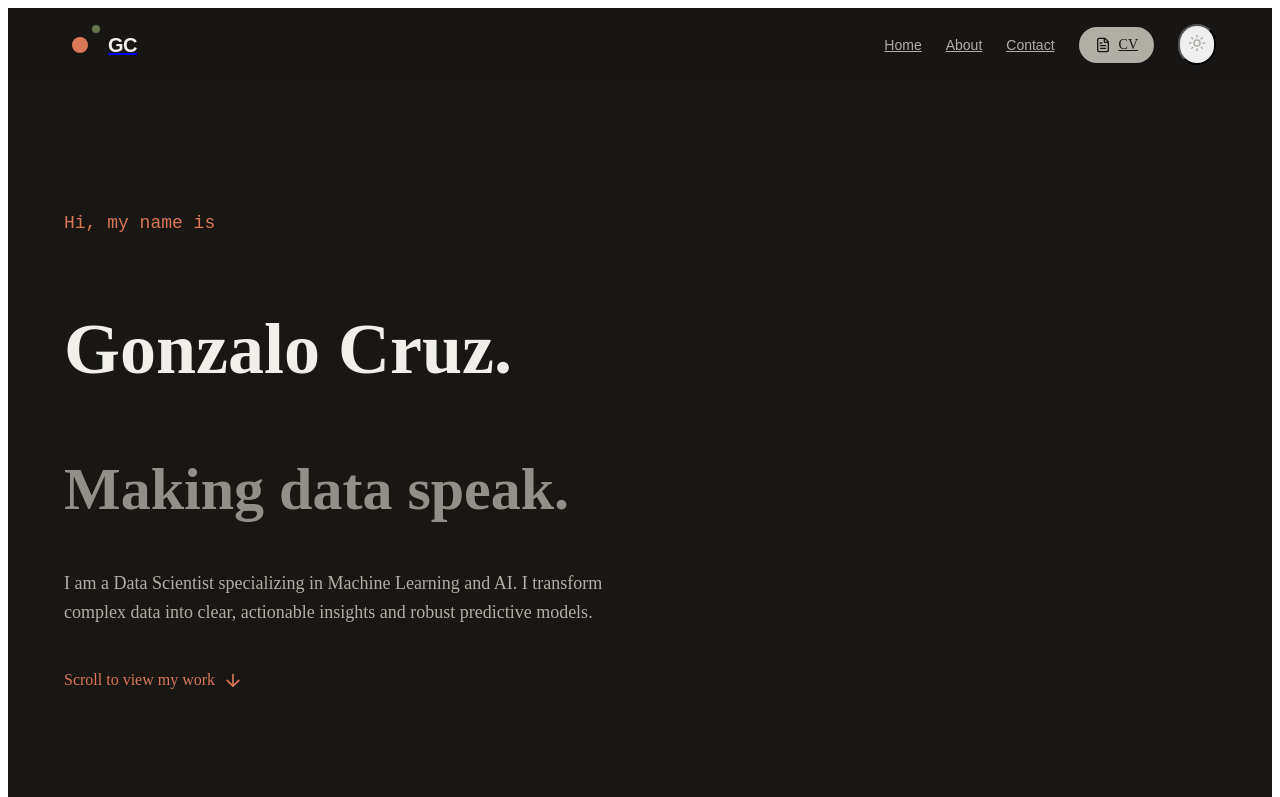
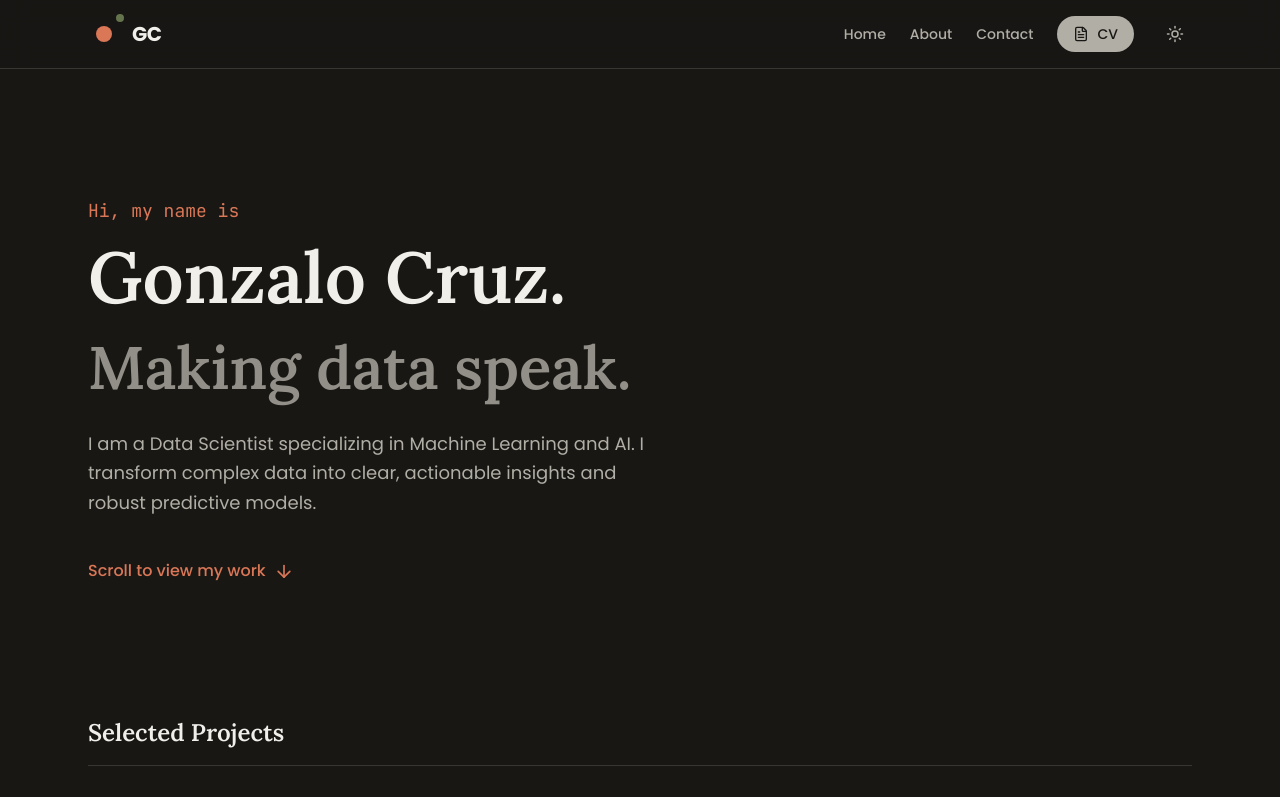
Before and after one commit to gonzalo-cruz/portfolio, a React (Vite) app: page / in a window 1280 px wide. Shown: the top 797 px of the page. Built offline with nearby package versions, Linux system fonts and the light colour scheme.

Commit message:
cambio theme

```diff
--- a/src/index.css
+++ b/src/index.css
@@ -1,4 +1,8 @@
-@import url('https://fonts.googleapis.com/css2?family=Space+Grotesk:wght@400;700&display=swap');@tailwind utilities;
+@import url('https://fonts.googleapis.com/css2?family=JetBrains+Mono:wght@400&family=Lora:ital,wght@0,400;0,500;0,600;1,400&family=Poppins:wght@300;400;500;600;700&display=swap');
+
+@tailwind base;
+@tailwind components;
+@tailwind utilities;
 
 html { scroll-behavior: smooth; }
 
```
